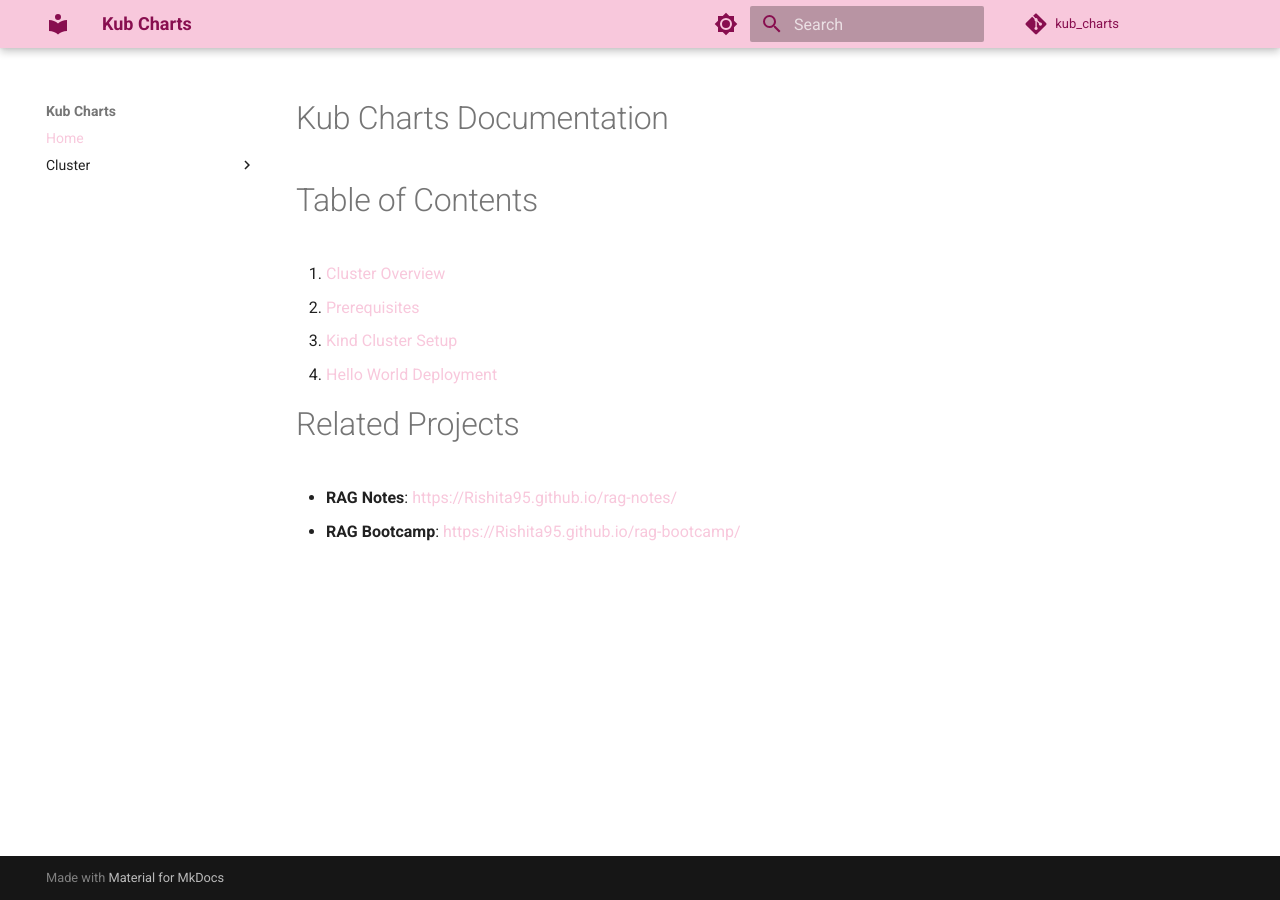
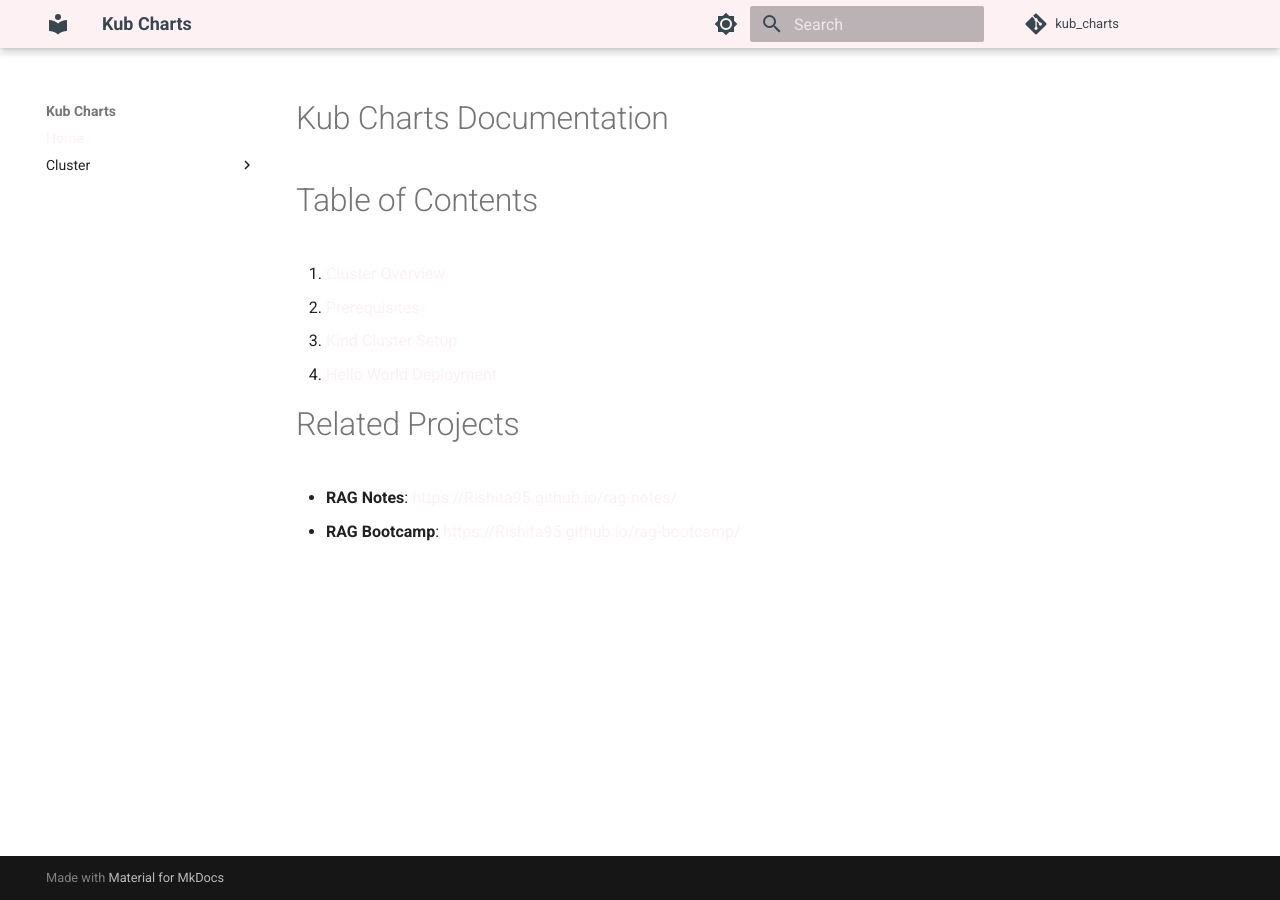
Before and after one commit to Rishita95/kub_charts, an MkDocs documentation site: the page built from docs/index.md, in a window 1280 px wide. Built offline with MkDocs 1.6.1 and Material for MkDocs 9.7.7, drawn with Linux system fonts in a browser that asks for light colours; comment, search, counter and statistics services are not loaded.

Commit message:
Apply Soft Blush & Charcoal theme

```diff
--- a/docs/stylesheets/extra.css
+++ b/docs/stylesheets/extra.css
@@ -1,20 +1,19 @@
 :root {
-  /* Pastel Pink for Main Theme */
-  --md-primary-fg-color:        #F8C8DC;
-  --md-primary-fg-color--light: #FCE4EC;
+  /* Soft Blush & Charcoal Theme */
+  --md-primary-fg-color:        #FDF1F4;
+  --md-primary-fg-color--light: #FFFFFF;
   --md-primary-fg-color--dark:  #F48FB1;
-  /* Dark pink text for header so it's readable on light pink background! */
-  --md-primary-bg-color:        #880E4F;
+  /* Charcoal text for header */
+  --md-primary-bg-color:        #37474F;
 
-  /* Pastel Rose for Accents & Links */
-  --md-accent-fg-color:         #F4C2C2;
-  --md-accent-fg-color--transparent: rgba(244, 194, 194, 0.1);
+  /* Warm Coral-Pink for Accents & Links */
+  --md-accent-fg-color:         #F48FB1;
+  --md-accent-fg-color--transparent: rgba(244, 143, 177, 0.1);
   --md-accent-bg-color:         #FFFFFF;
 }
 
 [data-md-color-scheme="slate"] {
-  --md-primary-fg-color:        #F8C8DC;
-  /* Dark mode text on header should be darker pink */
-  --md-primary-bg-color:        #880E4F;
-  --md-accent-fg-color:         #F4C2C2;
+  --md-primary-fg-color:        #FDF1F4;
+  --md-primary-bg-color:        #37474F;
+  --md-accent-fg-color:         #F48FB1;
 }
```
